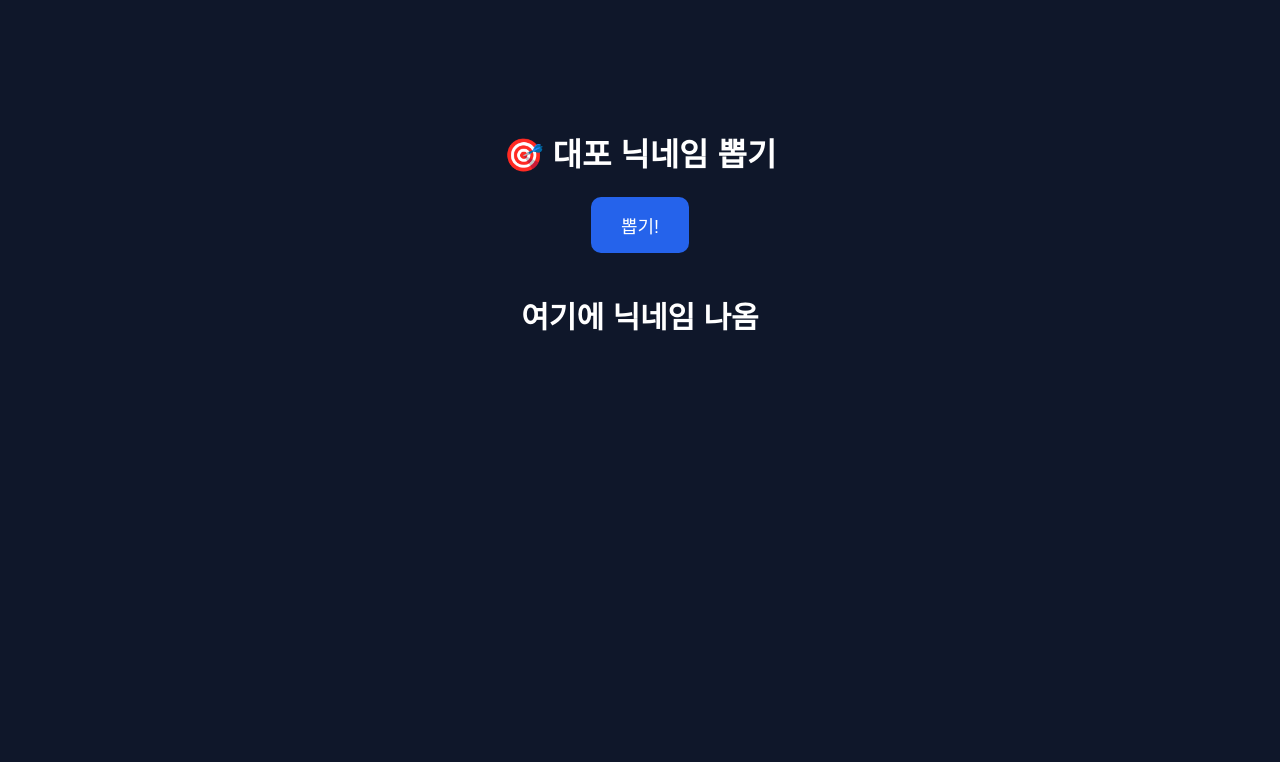
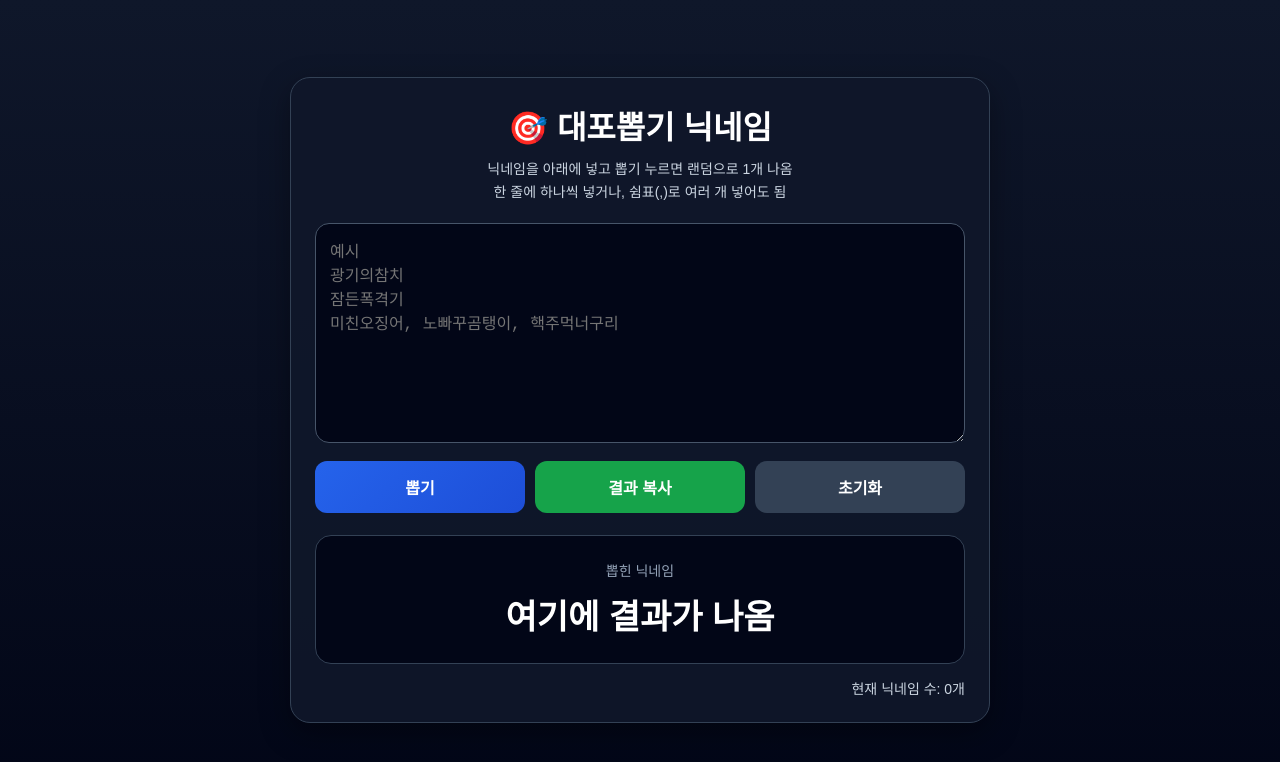
Before and after one commit to wkenjadu/linco, a plain HTML site: page index.html in a window 1280 px wide. Drawn offline with Linux system fonts and the light colour scheme.

Commit message:
Update index.html

```diff
--- a/index.html
+++ b/index.html
@@ -1,72 +1,239 @@
 <!DOCTYPE html>
 <html lang="ko">
 <head>
-<meta charset="UTF-8">
-<title>대포 닉네임 뽑기</title>
+  <meta charset="UTF-8" />
+  <meta name="viewport" content="width=device-width, initial-scale=1.0" />
+  <title>대포뽑기 닉네임</title>
+  <style>
+    * {
+      box-sizing: border-box;
+    }
 
-<style>
     body {
-  background: #0f172a;
-  color: white;
-  font-family: sans-serif;
+      margin: 0;
+      font-family: "Malgun Gothic", "Apple SD Gothic Neo", sans-serif;
+      background: linear-gradient(180deg, #0f172a, #020617);
+      color: #ffffff;
+      min-height: 100vh;
+      display: flex;
+      justify-content: center;
+      align-items: center;
+      padding: 20px;
+    }
+
+    .wrap {
+      width: 100%;
+      max-width: 700px;
+      background: rgba(15, 23, 42, 0.95);
+      border: 1px solid #334155;
+      border-radius: 20px;
+      padding: 24px;
+      box-shadow: 0 10px 30px rgba(0, 0, 0, 0.35);
+    }
+
+    h1 {
+      margin: 0 0 10px;
       text-align: center;
-  padding-top: 100px;
+      font-size: 32px;
+    }
+
+    .desc {
+      text-align: center;
+      color: #cbd5e1;
+      font-size: 14px;
+      margin-bottom: 20px;
+      line-height: 1.6;
+    }
+
+    textarea {
+      width: 100%;
+      min-height: 220px;
+      resize: vertical;
+      border: 1px solid #475569;
+      border-radius: 14px;
+      padding: 14px;
+      font-size: 16px;
+      background: #020617;
+      color: #fff;
+      outline: none;
+    }
+
+    textarea:focus {
+      border-color: #3b82f6;
+    }
+
+    .btns {
+      display: flex;
+      gap: 10px;
+      flex-wrap: wrap;
+      margin-top: 14px;
     }
 
     button {
-  padding: 15px 30px;
-  font-size: 18px;
+      flex: 1;
+      min-width: 120px;
       border: none;
-  border-radius: 10px;
-  background: #2563eb;
-  color: white;
+      border-radius: 12px;
+      padding: 14px 16px;
+      font-size: 16px;
+      font-weight: bold;
       cursor: pointer;
+      transition: 0.2s;
     }
 
-button:hover {
-  background: #1e40af;
+    .pick-btn {
+      background: linear-gradient(135deg, #2563eb, #1d4ed8);
+      color: white;
     }
 
-#result {
-  margin-top: 40px;
-  font-size: 30px;
-  font-weight: bold;
+    .pick-btn:hover {
+      transform: translateY(-1px);
+      opacity: 0.95;
+    }
+
+    .reset-btn {
+      background: #334155;
+      color: white;
+    }
+
+    .reset-btn:hover {
+      background: #475569;
+    }
+
+    .copy-btn {
+      background: #16a34a;
+      color: white;
+    }
+
+    .copy-btn:hover {
+      background: #15803d;
+    }
+
+    .result-box {
+      margin-top: 22px;
+      border: 1px solid #334155;
+      border-radius: 16px;
+      padding: 24px 16px;
+      text-align: center;
+      background: #020617;
+    }
+
+    .result-label {
+      color: #94a3b8;
+      font-size: 14px;
+      margin-bottom: 10px;
+    }
+
+    .result {
+      font-size: 34px;
+      font-weight: 900;
+      word-break: break-word;
+      min-height: 42px;
+    }
+
+    .count {
+      margin-top: 14px;
+      color: #cbd5e1;
+      font-size: 14px;
+      text-align: right;
+    }
+
+    @media (max-width: 600px) {
+      h1 {
+        font-size: 26px;
+      }
+
+      .result {
+        font-size: 28px;
+      }
+
+      button {
+        width: 100%;
+      }
     }
   </style>
 </head>
+<body>
+  <div class="wrap">
+    <h1>🎯 대포뽑기 닉네임</h1>
+    <div class="desc">
+      닉네임을 아래에 넣고 뽑기 누르면 랜덤으로 1개 나옴<br />
+      한 줄에 하나씩 넣거나, 쉼표(,)로 여러 개 넣어도 됨
+    </div>
 
-<body>
+    <textarea id="nameInput" placeholder="예시
+광기의참치
+잠든폭격기
+미친오징어, 노빠꾸곰탱이, 핵주먹너구리"></textarea>
 
-<h1>🎯 대포 닉네임 뽑기</h1>
+    <div class="btns">
+      <button class="pick-btn" onclick="pickName()">뽑기</button>
+      <button class="copy-btn" onclick="copyResult()">결과 복사</button>
+      <button class="reset-btn" onclick="resetAll()">초기화</button>
+    </div>
 
-<button onclick="pickName()">뽑기!</button>
+    <div class="result-box">
+      <div class="result-label">뽑힌 닉네임</div>
+      <div class="result" id="result">여기에 결과가 나옴</div>
+    </div>
 
-<div id="result">여기에 닉네임 나옴</div>
+    <div class="count" id="countText">현재 닉네임 수: 0개</div>
+  </div>
 
   <script>
-const names = [
-  "광기의참치",
-  "잠든폭격기",
-  "미친오징어",
-  "노빠꾸곰탱이",
-  "분노의고양이",
-  "핵주먹너구리",
-  "야생의두더지",
-  "폭주하는햄스터",
-  "씹강한치킨",
-  "지리는펭귄",
-  "날아다니는돼지",
-  "겁없는문어",
-  "흑화한토끼",
-  "미쳐버린악어",
-  "극딜장인"
-];
+    const nameInput = document.getElementById("nameInput");
+    const result = document.getElementById("result");
+    const countText = document.getElementById("countText");
+
+    function parseNames(text) {
+      return text
+        .split(/\n|,/)
+        .map(name => name.trim())
+        .filter(name => name.length > 0);
+    }
+
+    function updateCount() {
+      const names = parseNames(nameInput.value);
+      countText.innerText = `현재 닉네임 수: ${names.length}개`;
+    }
 
     function pickName() {
-  const random = Math.floor(Math.random() * names.length);
-  document.getElementById("result").innerText = names[random];
+      const names = parseNames(nameInput.value);
+
+      if (names.length === 0) {
+        result.innerText = "닉네임을 먼저 입력해줘";
+        return;
       }
+
+      const randomIndex = Math.floor(Math.random() * names.length);
+      result.innerText = names[randomIndex];
+    }
+
+    function copyResult() {
+      const text = result.innerText.trim();
+
+      if (!text || text === "여기에 결과가 나옴" || text === "닉네임을 먼저 입력해줘") {
+        alert("복사할 결과가 없음");
+        return;
+      }
+
+      navigator.clipboard.writeText(text)
+        .then(() => {
+          alert("결과 복사 완료");
+        })
+        .catch(() => {
+          alert("복사 실패");
+        });
+    }
+
+    function resetAll() {
+      nameInput.value = "";
+      result.innerText = "여기에 결과가 나옴";
+      updateCount();
+    }
+
+    nameInput.addEventListener("input", updateCount);
+    updateCount();
   </script>
-
 </body>
 </html>
```
Lines whose indentation alone changed are shown as unchanged.
